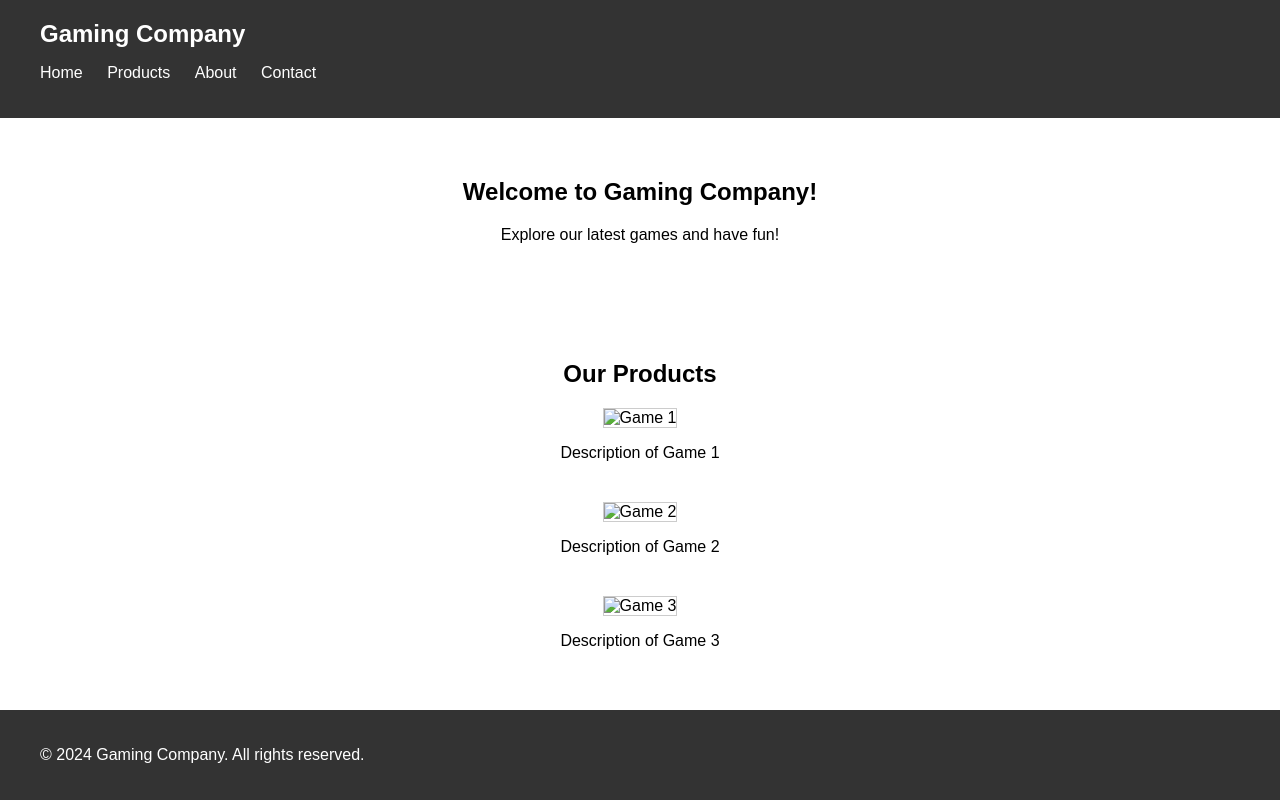
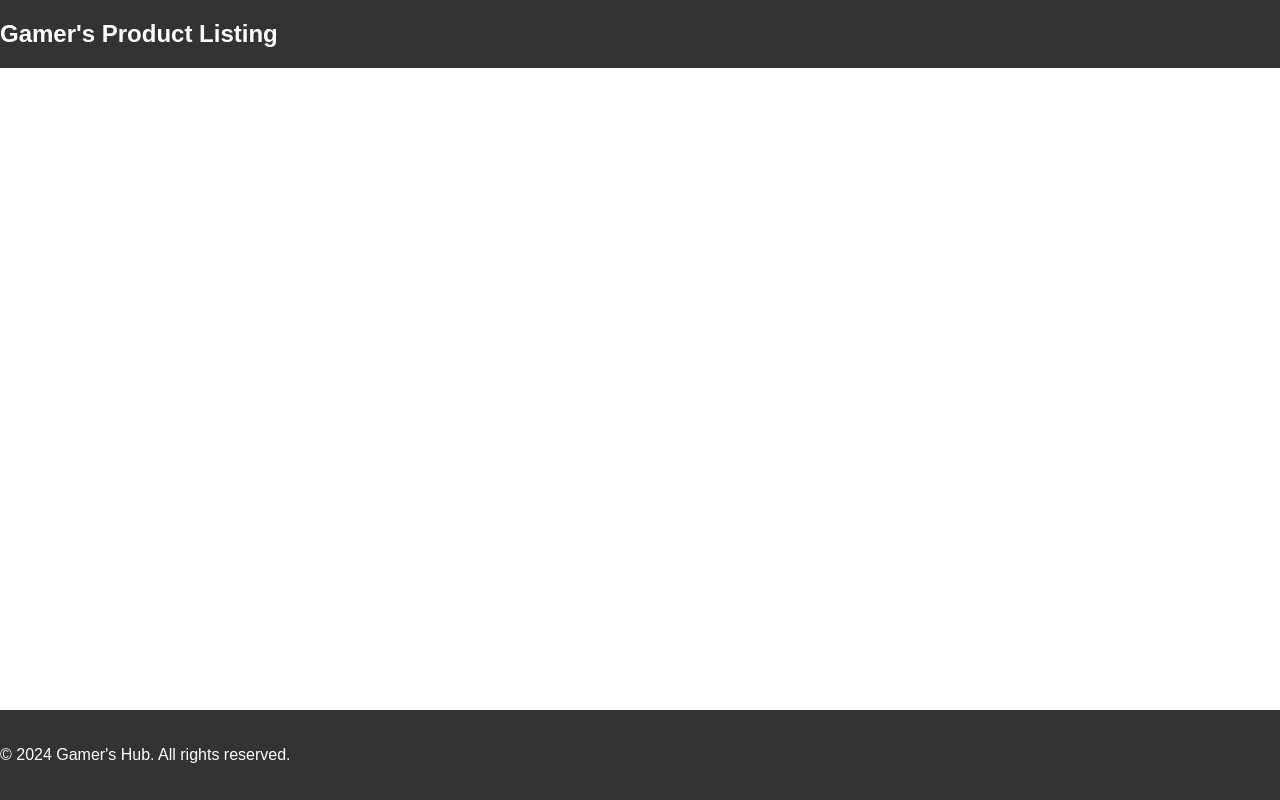
Before and after one commit to mauro1100/chatgpt.github.io, a plain HTML site: page main.html in a window 1280 px wide. Drawn offline with Linux system fonts and the light colour scheme.

Commit message:
Update main.html

```diff
--- a/main.html
+++ b/main.html
@@ -1,60 +1,24 @@
 <!DOCTYPE html>
 <html lang="en">
-
 <head>
     <meta charset="UTF-8">
     <meta name="viewport" content="width=device-width, initial-scale=1.0">
-    <title>Gaming Company</title>
+    <title>Gamer's Product Listing</title>
     <link rel="stylesheet" href="styles.css">
 </head>
-
 <body>
     <header>
-        <div class="container">
-            <h1>Gaming Company</h1>
-            <nav>
-                <ul>
-                    <li><a href="#home">Home</a></li>
-                    <li><a href="#products">Products</a></li>
-                    <li><a href="#about">About</a></li>
-                    <li><a href="#contact">Contact</a></li>
-                </ul>
-            </nav>
-        </div>
+        <h1>Gamer's Product Listing</h1>
     </header>
 
-    <section id="home" class="section">
-        <div class="container">
-            <h2>Welcome to Gaming Company!</h2>
-            <p>Explore our latest games and have fun!</p>
-        </div>
-    </section>
-
-    <section id="products" class="section">
-        <div class="container">
-            <h2>Our Products</h2>
-            <div class="product">
-                <img src="game1.jpg" alt="Game 1">
-                <p>Description of Game 1</p>
-            </div>
-            <div class="product">
-                <img src="game2.jpg" alt="Game 2">
-                <p>Description of Game 2</p>
-            </div>
-            <div class="product">
-                <img src="game3.jpg" alt="Game 3">
-                <p>Description of Game 3</p>
-            </div>
-        </div>
-    </section>
+    <main id="products">
+        <!-- Product Listing will be inserted here -->
+    </main>
 
     <footer>
-        <div class="container">
-            <p>&copy; 2024 Gaming Company. All rights reserved.</p>
-        </div>
+        <p>&copy; 2024 Gamer's Hub. All rights reserved.</p>
     </footer>
 
     <script src="script.js"></script>
 </body>
-
 </html>
```
